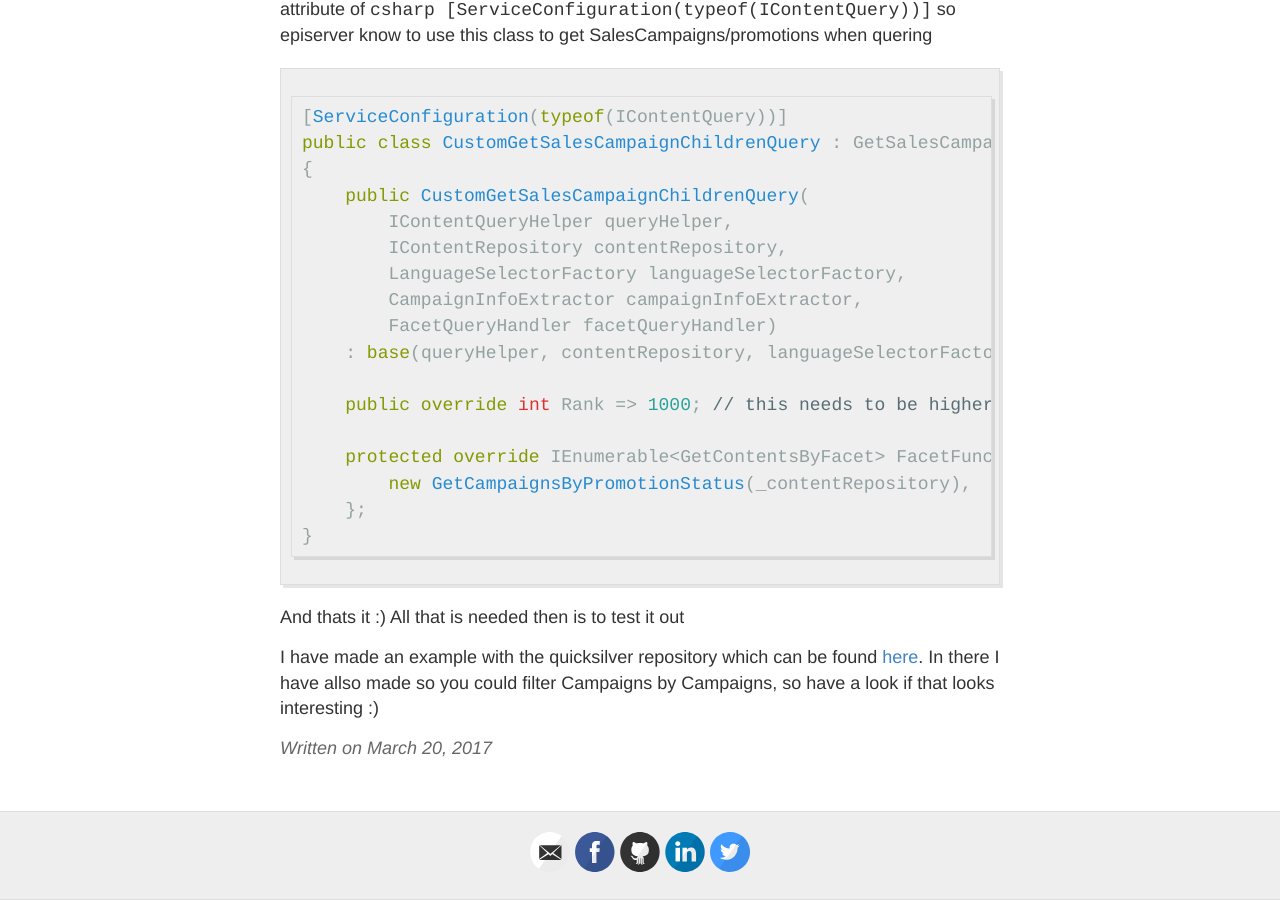
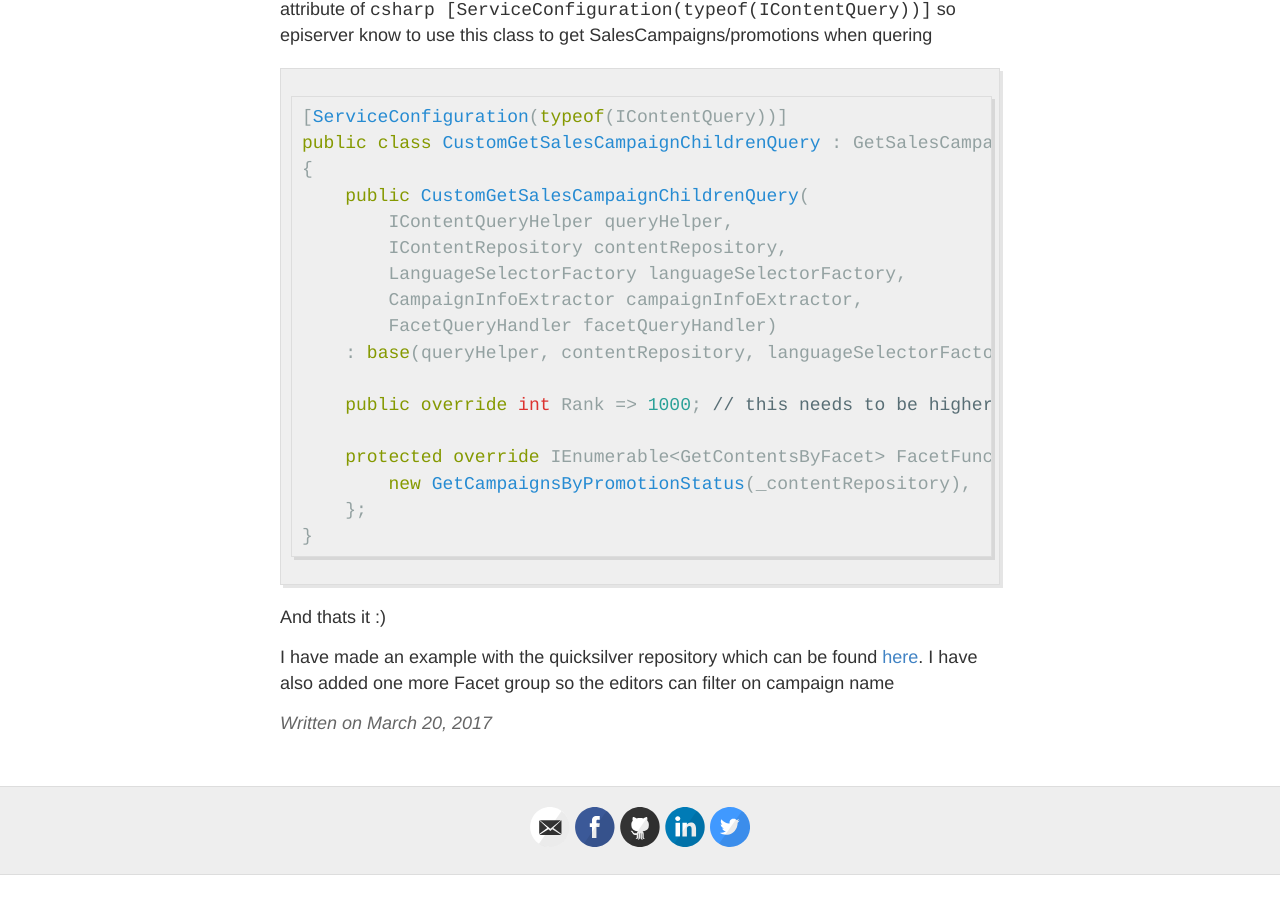
Before and after one commit to Sebbe/sebbe.github.com, a Jekyll site: the page built from _posts/2017-03-20-creating-your-own-facets.md, in a window 1280 px wide and 900 px high, scrolled down 8997 px. Built offline with Jekyll 4.4.1, drawn with Linux system fonts in a browser that asks for light colours; comment, search, counter and statistics services are not loaded; after the commit the page ends 9872 px from its top, so only the background shows below that.

Commit message:
Update 2017-03-20-creating-your-own-facets.md

````diff
--- a/_posts/2017-03-20-creating-your-own-facets.md
+++ b/_posts/2017-03-20-creating-your-own-facets.md
@@ -333,6 +333,6 @@ public class CustomGetSalesCampaignChildrenQuery : GetSalesCampaignChildrenQuery
 }
 ```
 
-And thats it :) All that is needed then is to test it out
+And thats it :)
 
-I have made an example with the quicksilver repository which can be found [here](https://github.com/Sebbe/Quicksilver/tree/CustomMarketingFacets). In there I have allso made so you could filter Campaigns by Campaigns, so have a look if that looks interesting :)
+I have made an example with the quicksilver repository which can be found [here](https://github.com/Sebbe/Quicksilver/tree/CustomMarketingFacets). I have also added one more Facet group so the editors can filter on campaign name
````
